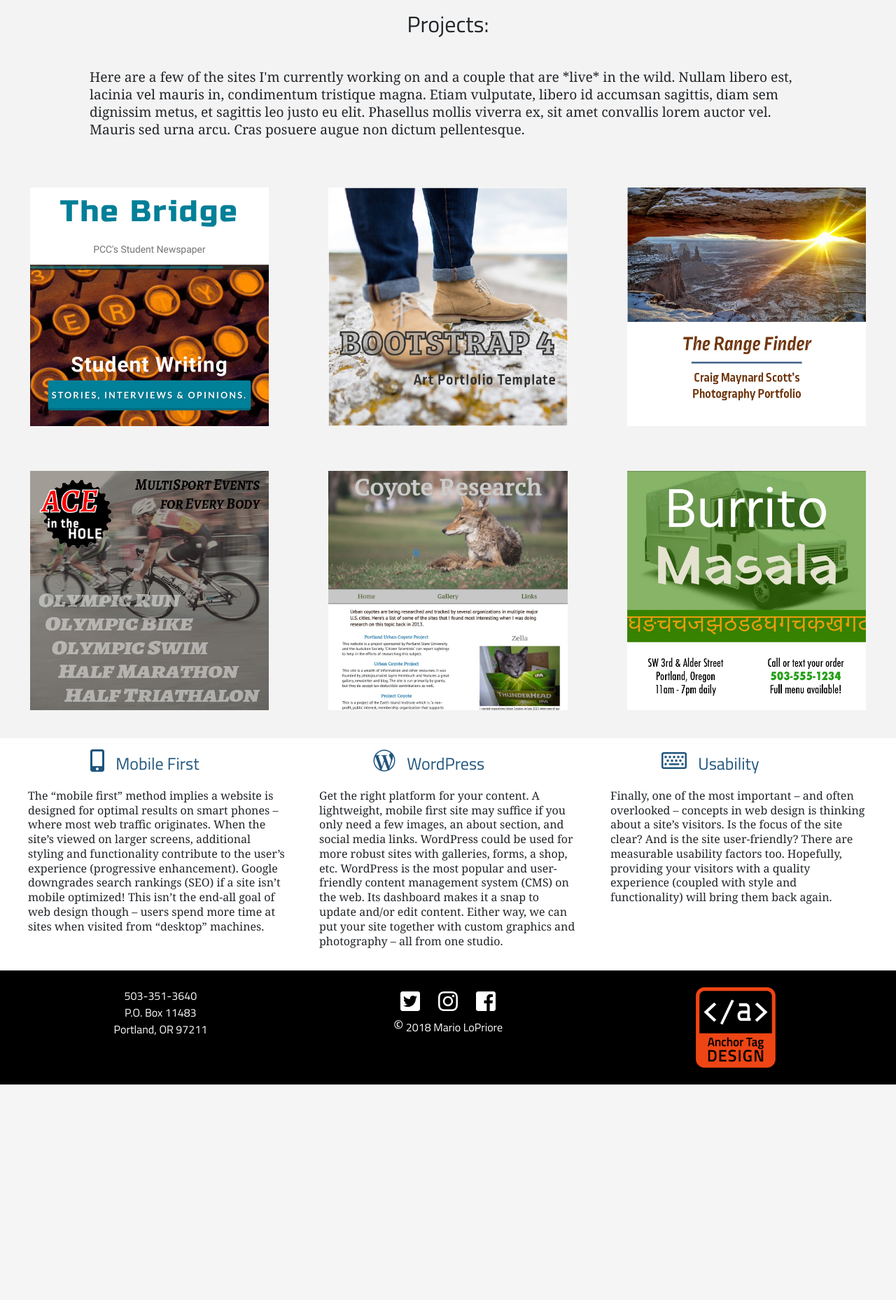
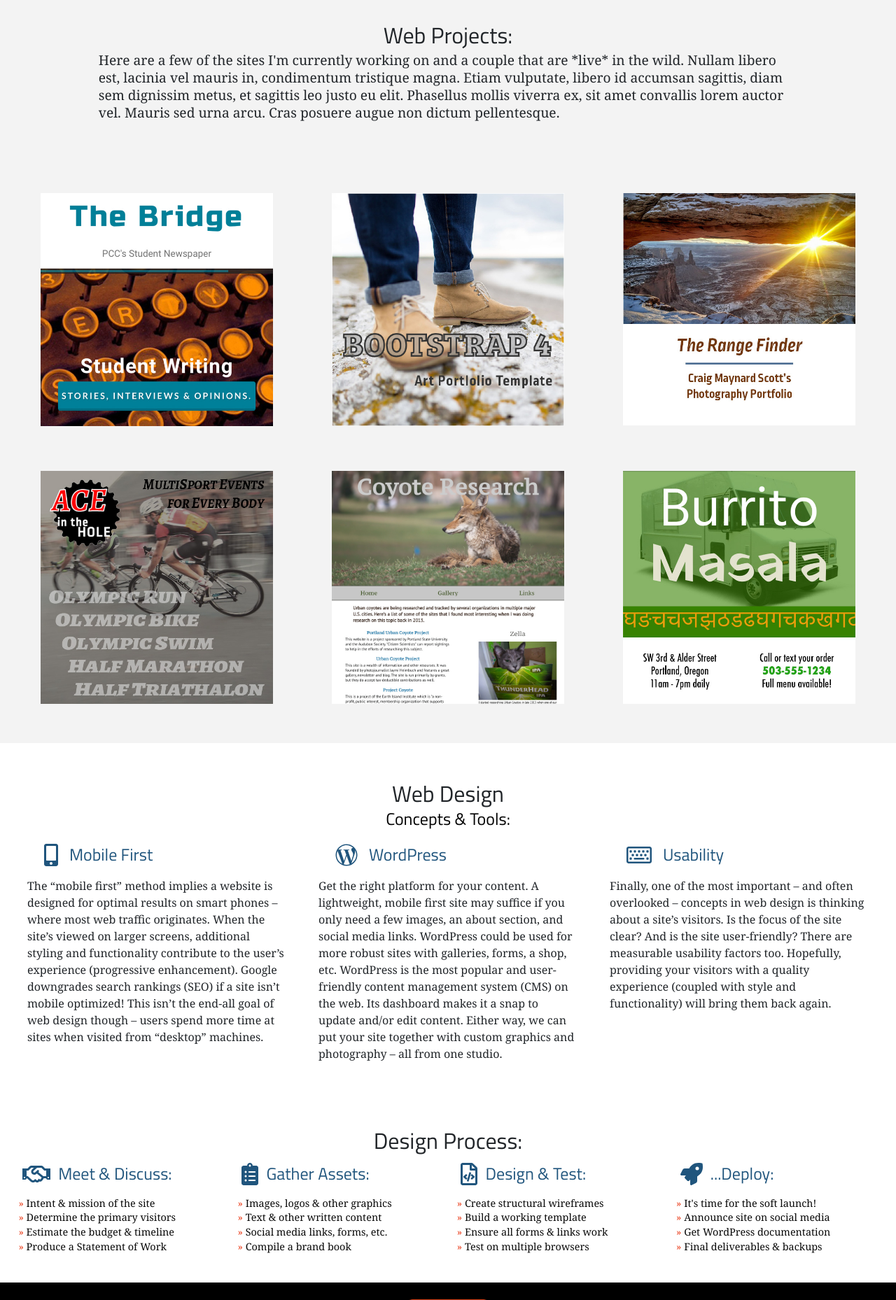
Before and after one commit to mariomax/ATD-2, a PHP site: page / in a window 1280 px wide. Shown: the part 720-2578 px from the top of the page at 70% size. Before the commit the page ends 2270 px from the top, so only its background shows below. Run offline with PHP 8.4, Linux system fonts and the light colour scheme; some libraries are stand-ins or nearby versions; some web fonts are replaced.

Commit message:
Added process section, styled 3 other sections

```diff
--- a/css/style.css
+++ b/css/style.css
@@ -29,7 +29,10 @@
 em {
   font-family: 'Noto Serif', serif;
 }
-/* Navigation section */
+li {
+  list-style-type: none;
+}
+/* Navigation */
 .navbar {
   background: #090909;
   display: flex;
@@ -130,11 +133,12 @@
 /* Portfolio section */
 .intro {
   background-color: #F3F3F3;
+  padding: 1rem;
 }
 .intro h2 {
   font-size: 2em;
   text-align: center;
-  padding: 1.5em;
+  padding: 1.5em 0 .5rem;
 }
 .intro p {
   font-size: 1.2em;
@@ -146,6 +150,7 @@
 .thumbs {
   background-color: #F3F3F3;
   display: grid;
+  padding: 1rem;
 }
 .thumbs a {
   display: grid;
@@ -212,28 +217,75 @@
   padding: 2rem;
   line-height: 1.3;
 }
-/* About section */
-.about {
-  display: grid;
+/* Web Design section */
+.tools {
   padding: 1rem;
 }
-.about .svg-inline--fa {
+.tools .svg-inline--fa {
   color: #20557D;
   font-size: 2rem;
+  margin-top: .5rem;
 }
-.about h3 {
+.tools h2 {
+  font-size: 2em;
+  text-align: center;
+  padding: 1em 0 .5rem;
+}
+.tools .sub {
+  color: #000;
+  font-family: 'Titillium Web', sans-serif;
+  font-size: 1.5rem;
+  text-align: center;
+  padding-bottom: 1rem;
+}
+.tools h3 {
   color: #20557D;
   font-size: 1.5rem;
-  padding: .5rem;
+  margin-top: .7rem;
+  margin-left: .5rem;
 }
-.about p {
+.tools p {
   padding: 1rem 0;
   line-height: 1.3;
+}
+/* Process section */
+.process {
+  padding: 1rem;
+}
+.process .svg-inline--fa {
+  color: #20557D;
+  font-size: 2rem;
+  margin-top: .5rem;
+}
+.process h2 {
+  font-size: 2em;
+  text-align: center;
+  padding: 1em 0 .5rem;
+}
+.process h3 {
+  color: #20557D;
+  font-size: 1.5rem;
+  margin-top: .7rem;
+  margin-left: .5rem;
+}
+.process ul {
+  padding: 1rem 0;
+}
+.process ul li {
+  color: #090909;
+  font-family: 'Noto Serif', serif;
+  line-height: 1.3rem;
+  margin-left: 15px;
+}
+.process ul li:before {
+  color: #EB4625;
+  content: "\00BB \0020";
+  margin-left: -1.5em;
 }
 /* Footer */
 footer {
   background: #000;
-  padding: 1.5rem;
+  padding: 1.5rem 0;
 }
 footer p {
   color: #FFF;
@@ -255,9 +307,7 @@
   text-decoration: none;
 }
 footer .icon img {
-  display: block;
-  max-width: 40%;
-  margin: 0 auto;
+  display: none;
 }
 footer .icon a {
   display: block;
@@ -267,7 +317,23 @@
 footer .copy {
   font-size: 1.4rem;
 }
+@media (min-width: 500px) {
+  .tools {
+    margin: 0 2rem;
+  }
+  .process {
+    margin-left: 2rem;
+  }
+}
+@media (min-width: 576px) {
+  footer .icon img {
+    display: block;
+    max-width: 90%;
+    margin: 0 auto;
+  }
+}
 @media (min-width: 600px) {
+  /* Navigation */
   .navbar-link-toggle {
     display: none;
   }
@@ -294,6 +360,7 @@
     padding: 0.5rem 1rem;
     margin-left: 1rem;
   }
+  /* Portfolio section */
   .thumbs {
     display: grid;
     grid-template-columns: repeat(2, 1fr);
@@ -309,32 +376,94 @@
   .thumbs a img {
     margin: 1em;
   }
+  /* Web Design section */
+  .tools {
+    margin: 0;
+    padding: 1.5rem;
+  }
+  .tools .svg-inline--fa {
+    margin-left: 2rem;
+    margin-top: .5rem;
+  }
+  .tools h3 {
+    margin-left: 1rem;
+  }
+  .tools p {
+    padding: 1.5rem 2rem;
+    margin: auto;
+  }
+  /* Process section */
+  .process {
+    margin: 0;
+    padding: 1.5rem;
+  }
+  .process ul li {
+    margin-left: .5rem;
+  }
+  .process .lists {
+    display: grid;
+    grid-template-columns: repeat(2, 1fr);
+    grid-gap: .7rem;
+  }
+  .process .svg-inline--fa {
+    margin-left: 0;
+    margin-top: .5rem;
+  }
+  .process h3 {
+    margin-left: 1rem;
+  }
+  /* Footer */
+}
+@media (min-width: 768px) {
+  .tools {
+    padding: 1.5rem 3rem;
+  }
+  .tools p {
+    line-height: 1.5;
+  }
+  .process {
+    padding: 1.5rem 3rem;
+  }
+  .process .svg-inline--fa {
+    margin-left: 1.7rem;
+  }
+  .process ul li {
+    margin-left: 3rem;
+  }
 }
 @media (min-width: 900px) {
   .thumbs {
     grid-template-columns: repeat(3, 1fr);
   }
-  .about {
-    grid-template-columns: repeat(3, 1fr);
-  }
-  .about p {
-    padding: 1rem 1.5rem;
-  }
-  .heading {
-    display: grid;
-    grid-template-columns: repeat(6, 1fr);
-    grid-gap: .5rem;
-    grid-template-areas: "a a b b b b";
-  }
-  .fai {
-    grid-area: a;
-    justify-self: end;
-  }
-  h3 {
-    grid-area: b;
-    justify-self: start;
+  .tools {
+    padding: 1.5rem 5rem;
   }
   footer .icon img {
-    max-width: 30%;
+    max-width: 70%;
   }
 }
+@media (min-width: 992px) {
+  .tools {
+    padding: 1.5rem 1rem;
+  }
+  .tools p {
+    padding: 1rem .5rem;
+  }
+  .process {
+    padding: 1.5rem 1rem;
+  }
+  .process .lists {
+    grid-template-columns: repeat(4, 1fr);
+    grid-gap: .3rem;
+  }
+  .process .svg-inline--fa {
+    margin-left: 1rem;
+  }
+  .process h3 {
+    margin-left: .7rem;
+  }
+  .process ul li {
+    font-size: .9rem;
+    margin-left: 2rem;
+  }
+}
--- a/css/style.less
+++ b/css/style.less
@@ -31,8 +31,11 @@
     font-family: 'Noto Serif', serif;
 }
 
-/* Navigation section */
+li {
+    list-style-type: none;
+}
 
+/* Navigation */
 .navbar {
     background: @dark;
     display: flex;
@@ -105,7 +108,6 @@
 }
 
 /* Header & hero image */
-
 .hero-area {
     position: relative;
     width: 100%;
@@ -148,13 +150,13 @@
 }
 
 /* Portfolio section */
-
 .intro {
     background-color: @light;
+    padding: 1rem;
     h2 {
         font-size: 2em;
         text-align: center;
-        padding: 1.5em;
+        padding: 1.5em 0 .5rem;
     }
     p {
         font-size: 1.2em;
@@ -168,6 +170,7 @@
 .thumbs {
     background-color: @light;
     display: grid;
+    padding: 1rem;
     a {
         display: grid;
         justify-items: center;
@@ -242,19 +245,31 @@
     line-height: 1.3;
 }
 
-/* About section */
-
-.about {
-    display: grid;
+/* Web Design section */
+.tools {
     padding: 1rem;
     .svg-inline--fa {
         color: @blue;
         font-size: 2rem;
+        margin-top: .5rem;
+    }
+    h2 {
+        font-size: 2em;
+        text-align: center;
+        padding: 1em 0 .5rem;
+    }
+    .sub {
+        color: @black;
+        font-family: 'Titillium Web', sans-serif;
+        font-size: 1.5rem;
+        text-align: center;
+        padding-bottom: 1rem;
     }
     h3 {
         color: @blue;
         font-size: 1.5rem;
-        padding: .5rem;
+        margin-top: .7rem;
+        margin-left: .5rem;
     }
     p {
         padding: 1rem 0;
@@ -262,10 +277,45 @@
     }
 }
 
+/* Process section */
+.process {
+    padding: 1rem;
+    .svg-inline--fa {
+        color: @blue;
+        font-size: 2rem;
+        margin-top: .5rem;
+    }
+    h2 {
+        font-size: 2em;
+        text-align: center;
+        padding: 1em 0 .5rem;
+    }
+    h3 {
+        color: @blue;
+        font-size: 1.5rem;
+        margin-top: .7rem;
+        margin-left: .5rem;
+    }
+    ul {
+        padding: 1rem 0;
+    }
+    ul li {
+        color: @dark;
+        font-family: 'Noto Serif', serif;
+        line-height: 1.3rem;
+        margin-left: 15px;
+    }
+    ul li:before {
+        color: @orange;
+        content: "\00BB \0020";
+        margin-left: -1.5em;
+    }
+}
+
 /* Footer */
 footer {
     background: @black;
-    padding: 1.5rem;
+    padding: 1.5rem 0;
     p {
         color: @white;
         font-family: 'Titillium Web', sans-serif;
@@ -286,9 +336,7 @@
             }
     }
     .icon img {
-        display: block;
-        max-width: 40%;
-        margin: 0 auto;
+        display: none;
     }
     .icon a {
         display: block;
@@ -300,7 +348,27 @@
     }
 }
 
+@media (min-width: 500px) {
+    .tools {
+        margin: 0 2rem;
+    }
+    .process {
+        margin-left: 2rem;
+    }
+}
+@media (min-width: 576px) {
+    footer {
+        .icon img {
+            display: block;
+            max-width: 90%;
+            margin: 0 auto;
+        }
+    }
+}
+
 @media (min-width: 600px) {
+
+    /* Navigation */
     .navbar-link-toggle {
         display: none;
     }
@@ -327,6 +395,8 @@
         padding: 0.5rem 1rem;
         margin-left: 1rem;
     } // Restores padding to this one item.
+
+    /* Portfolio section */
     .thumbs {
         display: grid;
         grid-template-columns: repeat(2, 1fr);
@@ -343,35 +413,108 @@
             }
         }
     }
+
+    /* Web Design section */
+    .tools {
+        margin: 0;
+        padding: 1.5rem;
+        .svg-inline--fa {
+            margin-left: 2rem;
+            margin-top: .5rem;
+        }
+        h3 {
+            margin-left: 1rem;
+        }
+        p {
+            padding: 1.5rem 2rem;
+            margin: auto;
+        }
+    }
+
+    /* Process section */
+    .process {
+        margin: 0;
+        padding: 1.5rem;
+        ul li {
+            margin-left: .5rem;
+        }
+        .lists {
+            display: grid;
+            grid-template-columns: repeat(2, 1fr);
+            grid-gap: .7rem;
+        }
+        .svg-inline--fa {
+            margin-left: 0;
+            margin-top: .5rem;
+        }
+        h3 {
+            margin-left: 1rem;
+        }
+    }
+    /* Footer */
+    // footer {
+    //     .icon img {
+    //         display: block;
+    //         max-width: 90%;
+    //         margin: 0 auto;
+    //     }
+    // }
+}
+
+@media (min-width: 768px) {
+    .tools {
+        padding: 1.5rem 3rem;
+        p {
+            line-height: 1.5;
+        }
+    }
+    .process {
+        padding: 1.5rem 3rem;
+        .svg-inline--fa {
+            margin-left: 1.7rem;
+        }
+        ul li {
+            margin-left: 3rem;
+        }
+    }
 }
 
 @media (min-width: 900px) {
     .thumbs {
         grid-template-columns: repeat(3, 1fr);
     }
-    .about {
-        grid-template-columns: repeat(3, 1fr);
-        p {
-            padding: 1rem 1.5rem;
-        }
-    }
-    .heading {
-        display: grid;
-        grid-template-columns: repeat(6, 1fr);
-        grid-gap:.5rem;
-        grid-template-areas: "a a b b b b";
-    }
-    .fai {
-        grid-area: a;
-        justify-self: end;
-    }
-    h3 {
-        grid-area: b;
-        justify-self: start;
+    .tools {
+        padding: 1.5rem 5rem;
     }
     footer {
         .icon img {
-            max-width: 30%;
+            max-width: 70%;
         }
     }
 }
+
+@media (min-width: 992px) {
+    .tools {
+        padding: 1.5rem 1rem;
+        p {
+            padding: 1rem .5rem;
+        }
+    }
+    .process {
+        padding: 1.5rem 1rem;
+        .lists {
+            grid-template-columns: repeat(4, 1fr);
+            grid-gap: .3rem;
+        }
+        .svg-inline--fa {
+            margin-left: 1rem;
+        }
+        h3 {
+            margin-left: .7rem;
+        }
+        ul li {
+            font-size: .9rem;
+            margin-left: 2rem;
+        }
+    }
+}
--- a/includes/about.php
+++ /dev/null
@@ -1,23 +0,0 @@
-<section class="about" id="about">
-    <section>
-        <div class="row heading">
-            <i class="fai fas fa-mobile-alt"></i>
-            <h3>Mobile First</h3>
-        </div>
-        <p>The “mobile first” method implies a website is designed for optimal results on smart phones – where most web traffic originates. When the site’s viewed on larger screens, additional styling and functionality contribute to the user’s experience (progressive enhancement). Google downgrades search rankings (SEO) if a site isn’t mobile optimized! This isn’t the end-all goal of web design though – users spend more time at sites when visited from “desktop” machines.</p>
-    </section>
-    <section>
-        <div class="row heading">
-            <i class="fai fab fa-wordpress-simple"></i>
-            <h3>WordPress</h3>
-        </div>
-        <p>Get the right platform for your content. A lightweight, mobile first site may suffice if you only need a few images, an about section, and social media links. WordPress could be used for more robust sites with galleries, forms, a shop, etc. WordPress is the most popular and user-friendly content management system (CMS) on the web. Its dashboard makes it a snap to update and/or edit content. Either way, we can put your site together with custom graphics and photography – all from one studio.</p>
-    </section>
-    <section>
-        <div class="row heading">
-            <i class="fai far fa-keyboard"></i>
-            <h3>Usability</h3>
-        </div>
-        <p>Finally, one of the most important – and often overlooked – concepts in web design is thinking about a site’s visitors. Is the focus of the site clear? And is the site user-friendly? There are measurable usability factors too. Hopefully, providing your visitors with a quality experience (coupled with style and functionality) will bring them back again.</p>
-    </section>
-</section>
--- a/includes/footer.php
+++ b/includes/footer.php
@@ -1,24 +1,24 @@
 <footer class="footer contact" id="contact">
     <div class="row">
-        <div class="col-sm-4">
-            <p>503-351-3640</p>
+        <div class="col-xs-6 col-sm-5">
+            <p>(503) 351-3640</p>
             <p>P.O. Box 11483
                 <br> Portland, OR 97211</p>
         </div>
-        <div class="col-sm-4">
-            <h4>
-                <i class="fab fa-twitter-square"></i>
-                <i class="fab fa-instagram"></i>
-                <i class="fab fa-facebook-square"></i>
-            </h4>
-            <p><span class="copy">&copy;</span> 2018 Mario LoPriore</p>
-        </div>
-        <div class="col-sm-4">
+        <div class="col-xs-0 col-sm-2">
             <div class="icon">
                 <a href="http://www.anchortagdesign.com" target="_blank" rel="nofollow">
                     <img src="images/atd-logo-img.png" alt="anchor tag design logo">
                 </a>
             </div>
         </div>
+        <div class="col-xs-6 col-sm-5">
+            <h4>
+                <i class="far fa-envelope"></i>
+                <i class="fab fa-instagram"></i>
+                <i class="fab fa-facebook-square"></i>
+            </h4>
+            <p><span class="copy">&copy;</span> 2018 Mario LoPriore</p>
+        </div>
     </div>
 </footer>
--- a/includes/navigation.php
+++ b/includes/navigation.php
@@ -8,11 +8,11 @@
             <a class="nav-link" data-value="portfolio" href="#portfolio">Portfolio</a>
         </li>
         <li class="nav-item">
-            <a class="nav-link" data-value="about" href="#about">About</a>
+            <a class="nav-link" data-value="tools" href="#tools">Web Tools</a>
         </li>
-        <!-- <li class="nav-item">
+        <li class="nav-item">
             <a class="nav-link" data-value="process" href="#process">Process</a>
-        </li> -->
+        </li>
         <li class="nav-item">
             <a class="nav-link" data-value="contact" href="#contact">Contact</a>
         </li>
--- a/includes/portfolio.php
+++ b/includes/portfolio.php
@@ -1,5 +1,5 @@
 <section class="intro" id="portfolio">
-    <h2>Projects:</h2>
+    <h2>Web Projects:</h2>
     <p>Here are a few of the sites I'm currently working on and a couple that are *live* in the wild. Nullam libero est, lacinia vel mauris in, condimentum tristique magna. Etiam vulputate, libero id accumsan sagittis, diam sem dignissim metus, et sagittis leo justo eu elit. Phasellus mollis viverra ex, sit amet convallis lorem auctor vel. Mauris sed urna arcu. Cras posuere augue non dictum pellentesque.</p>
 </section>
 <section class="thumbs">
--- /dev/null
+++ b/includes/process.php
@@ -0,0 +1,53 @@
+<section class="process" id="process">
+    <h2>Design Process:</h2>
+    <div class="lists row">
+        <section>
+            <div class="row list-heading">
+                <i class="fai far fa-handshake"></i>
+                <h3>Meet &amp; Discuss:</h3>
+            </div>
+            <ul>
+                <li>Intent &amp; mission of the site</li>
+                <li>Determine the primary visitors</li>
+                <li>Estimate the budget &amp; timeline</li>
+                <li>Produce a Statement of Work</li>
+            </ul>
+        </section>
+        <section>
+            <div class="row list-heading">
+                <i class="fai fas fa-clipboard-list"></i>
+                <h3>Gather Assets:</h3>
+            </div>
+            <ul>
+                <li>Images, logos &amp; other graphics</li>
+                <li>Text &amp; other written content</li>
+                <li>Social media links, forms, etc.</li>
+                <li>Compile a brand book</li>
+            </ul>
+        </section>
+        <section>
+            <div class="row list-heading">
+                <i class="fai far fa-file-code"></i>
+                <h3>Design &amp; Test:</h3>
+            </div>
+            <ul>
+                <li>Create structural wireframes</li>
+                <li>Build a working template</li>
+                <li>Ensure all forms &amp; links work</li>
+                <li>Test on multiple browsers</li>
+            </ul>
+        </section>
+        <section>
+            <div class="row list-heading">
+                <i class="fai fas fa-rocket"></i>
+                <h3>...Deploy:</h3>
+            </div>
+            <ul>
+                <li>It's time for the soft launch!</li>
+                <li>Announce site on social media</li>
+                <li>Get WordPress documentation</li>
+                <li>Final deliverables &amp; backups</li>
+            </ul>
+        </section>
+    </div>
+</section>
--- /dev/null
+++ b/includes/tools.php
@@ -0,0 +1,27 @@
+<section class="tools" id="tools">
+    <h2>Web Design</h2>
+    <div class="sub">Concepts &amp; Tools:</div>
+    <section class="row">
+        <section class="col-lg-4">
+            <div class="row heading">
+                <i class="fai fas fa-mobile-alt"></i>
+                <h3>Mobile First</h3>
+            </div>
+            <p>The “mobile first” method implies a website is designed for optimal results on smart phones – where most web traffic originates. When the site’s viewed on larger screens, additional styling and functionality contribute to the user’s experience (progressive enhancement). Google downgrades search rankings (SEO) if a site isn’t mobile optimized! This isn’t the end-all goal of web design though – users spend more time at sites when visited from “desktop” machines.</p>
+        </section>
+        <section class="col-lg-4">
+            <div class="row heading">
+                <i class="fai fab fa-wordpress-simple"></i>
+                <h3>WordPress</h3>
+            </div>
+            <p>Get the right platform for your content. A lightweight, mobile first site may suffice if you only need a few images, an about section, and social media links. WordPress could be used for more robust sites with galleries, forms, a shop, etc. WordPress is the most popular and user-friendly content management system (CMS) on the web. Its dashboard makes it a snap to update and/or edit content. Either way, we can put your site together with custom graphics and photography – all from one studio.</p>
+        </section>
+        <section class="col-lg-4">
+            <div class="row heading">
+                <i class="fai far fa-keyboard"></i>
+                <h3>Usability</h3>
+            </div>
+            <p>Finally, one of the most important – and often overlooked – concepts in web design is thinking about a site’s visitors. Is the focus of the site clear? And is the site user-friendly? There are measurable usability factors too. Hopefully, providing your visitors with a quality experience (coupled with style and functionality) will bring them back again.</p>
+        </section>
+    </section>
+</section>
--- a/index.php
+++ b/index.php
@@ -53,7 +53,8 @@
     <?php include 'includes/navigation.php'; ?>
     <?php include 'includes/header.php'; ?>
     <?php include 'includes/portfolio.php'; ?>
-    <?php include 'includes/about.php'; ?>
+    <?php include 'includes/tools.php'; ?>
+    <?php include 'includes/process.php'; ?>
     <?php include 'includes/footer.php'; ?>
 
     <script type="text/javascript" src='js/main.js'></script>
--- a/js/main.js
+++ b/js/main.js
@@ -8,7 +8,7 @@
 $(".navbar-nav a").click(function () {
     if ($(window).width() < 768) {
         $("body,html").animate({
-            scrollTop:$("#" + $(this).data('value')).offset().top - 220 }, 1000)
+            scrollTop:$("#" + $(this).data('value')).offset().top - 180 }, 1000)
     }
     else
     $("body,html").animate({
```
